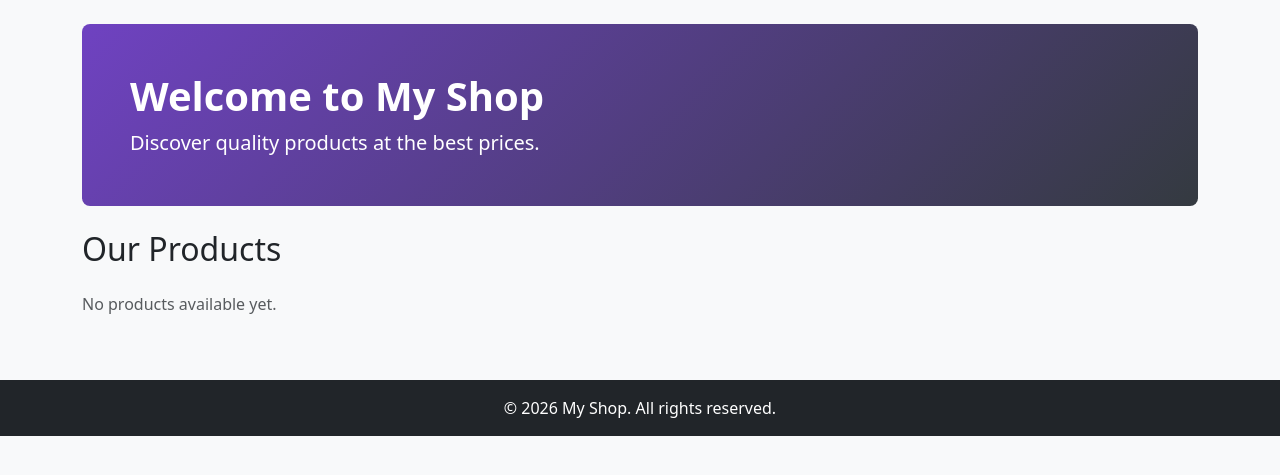
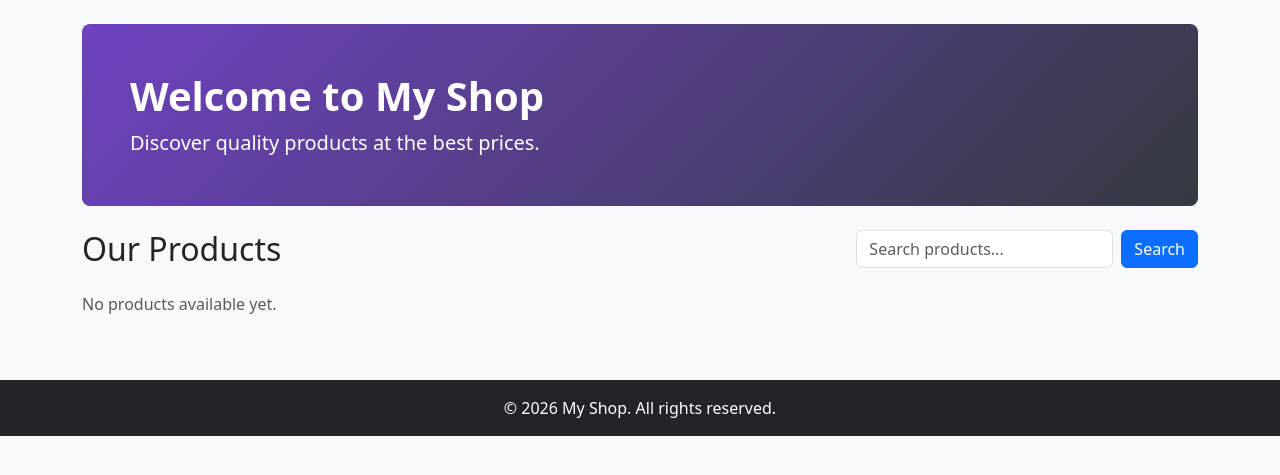
Before and after one commit to Farwa512/ecommerce-app, a Flask app: page / in a window 1280 px wide. Shown: the part 56-531 px from the top of the page. Run offline with Flask 3, Linux system fonts and the light colour scheme; the visitor is signed in with stand-in values (Sample User, id 1).

Commit message:
Add product search bar on home page

```diff
--- a/app.py
+++ b/app.py
@@ -62,8 +62,14 @@ with app.app_context():
 
 @app.route('/')
 def index():
-    products = Product.query.filter_by(is_active=True).all()
-    return render_template('index.html', products=products)
+    q = request.args.get('q', '').strip()
+    query = Product.query.filter_by(is_active=True)
+    if q:
+        query = query.filter(
+            db.or_(Product.name.ilike(f'%{q}%'), Product.category.ilike(f'%{q}%'))
+        )
+    products = query.all()
+    return render_template('index.html', products=products, q=q)
 
 
 @app.route('/product/<int:id>')
--- a/templates/index.html
+++ b/templates/index.html
@@ -4,7 +4,16 @@
   <h1 class="display-6 fw-bold">Welcome to My Shop</h1>
   <p class="lead mb-0">Discover quality products at the best prices.</p>
 </div>
-<h2 class="mb-4">Our Products</h2>
+<div class="d-flex flex-wrap justify-content-between align-items-center mb-4 gap-2">
+  <h2 class="mb-0">Our Products</h2>
+  <form method="get" action="{{ url_for('index') }}" class="d-flex gap-2">
+    <input type="text" name="q" value="{{ q }}" class="form-control" placeholder="Search products...">
+    <button type="submit" class="btn btn-primary">Search</button>
+    {% if q %}
+      <a href="{{ url_for('index') }}" class="btn btn-outline-secondary">Clear</a>
+    {% endif %}
+  </form>
+</div>
 <div class="row g-4">
   {% for product in products %}
     <div class="col-lg-3 col-md-4 col-sm-6">
@@ -45,7 +54,7 @@
       </div>
     </div>
   {% else %}
-    <p class="text-muted">No products available yet.</p>
+        <p class="text-muted">{% if q %}No products found for "{{ q }}".{% else %}No products available yet.{% endif %}</p>
   {% endfor %}
 </div>
 {% endblock %}
```
